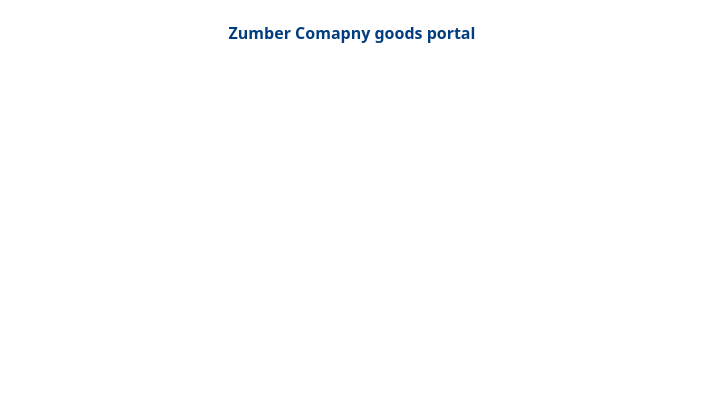
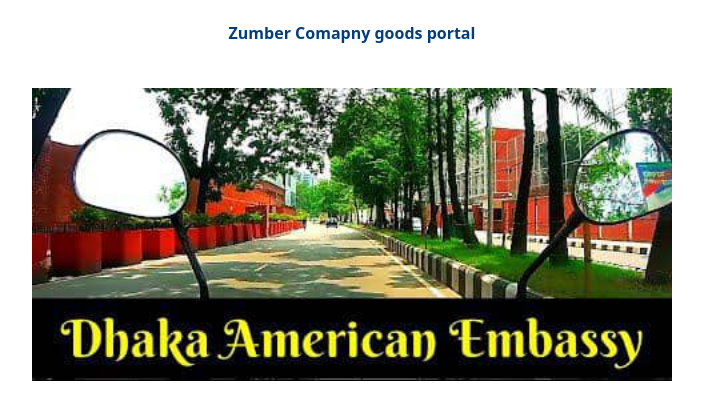
Before and after one commit to franko122/zumberg, a plain HTML site: page list.html in a window 1280 px wide. Shown: the whole page, without its empty margins (288-991 px from the left). Drawn offline with Linux system fonts and the light colour scheme.

Commit message:
Update list.html

```diff
--- a/list.html
+++ b/list.html
@@ -16,7 +16,7 @@
     <br>
     <div class="nam">
      <br>
-
+    <img src="./assets/img/first.jpg"  style="width: 100%;" alt="">
 </body>
 <!--Start of Tawk.to Script-->
 <script type="text/javascript">
```
